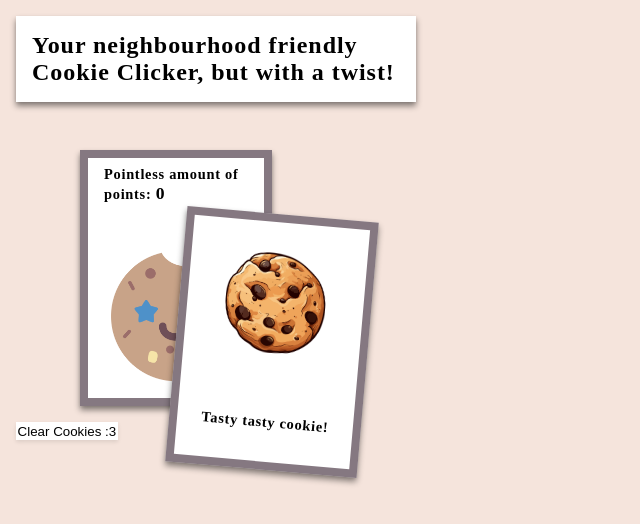
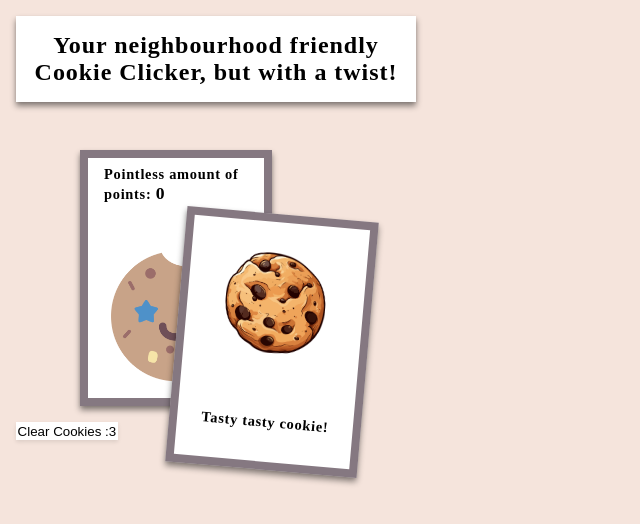
Before and after one commit to lyumii/react-oppgave-1002, a React (Vite) app: page / in a window 1280 px wide. Shown: the top 524 px of the page, without its empty margins (0-640 px from the left). Built offline with nearby package versions, Linux system fonts and the light colour scheme.

Commit message:
added confetti

```diff
--- a/package.json
+++ b/package.json
@@ -11,6 +11,7 @@
   },
   "dependencies": {
     "react": "^19.0.0",
+    "react-confetti-boom": "^1.1.2",
     "react-dom": "^19.0.0"
   },
   "devDependencies": {
--- a/src/Components/Clicker.jsx
+++ b/src/Components/Clicker.jsx
@@ -3,6 +3,7 @@ import badcookieimg from "../assets/badcookie.png";
 import cookieimg from "../assets/cookie.png";
 import goldencookieimg from "../assets/goldencookie.png";
 import cookiestar from "../assets/cookiestar.png";
+import Confetti from "react-confetti-boom";
 
 export default function Clicker() {
   const [click, setClicker] = React.useState(0);
@@ -39,11 +40,17 @@ export default function Clicker() {
             {" "}
             Pointless amount of points: <span> {click} </span>
           </p>
+          {click % 10 === 0 && click !== 0 && (
+            <Confetti y="0.1" x="0.1" shapeSize="25" />
+          )}
           <img src={cookiestar} alt="cookie" />
         </div>
         <div className="cookiediv" onClick={clickCookie}>
           <img src={cookieState} alt="Cookie" className="imgcookie" />
           <p className="paracookie">
+            {click % 10 === 0 && click !== 0 && (
+              <Confetti y="0.1" x="0.1" shapeSize="25" />
+            )}
             {cookieState === cookieimg
               ? "Tasty tasty cookie!"
               : cookieState === badcookieimg
--- a/src/index.css
+++ b/src/index.css
@@ -39,7 +39,7 @@ body {
   margin: 1rem;
   padding: 1rem;
   letter-spacing: 0.04em;
-  text-align: ;
+  text-align: center;
   background-color: white;
   box-shadow: 0 4px 6px rgba(0, 0, 0, 0.461), 0 1px 3px rgba(0, 0, 0, 0.06);
 }
```
Also changed, not shown: 1 other file (tests, documents, lock files or other folders).
